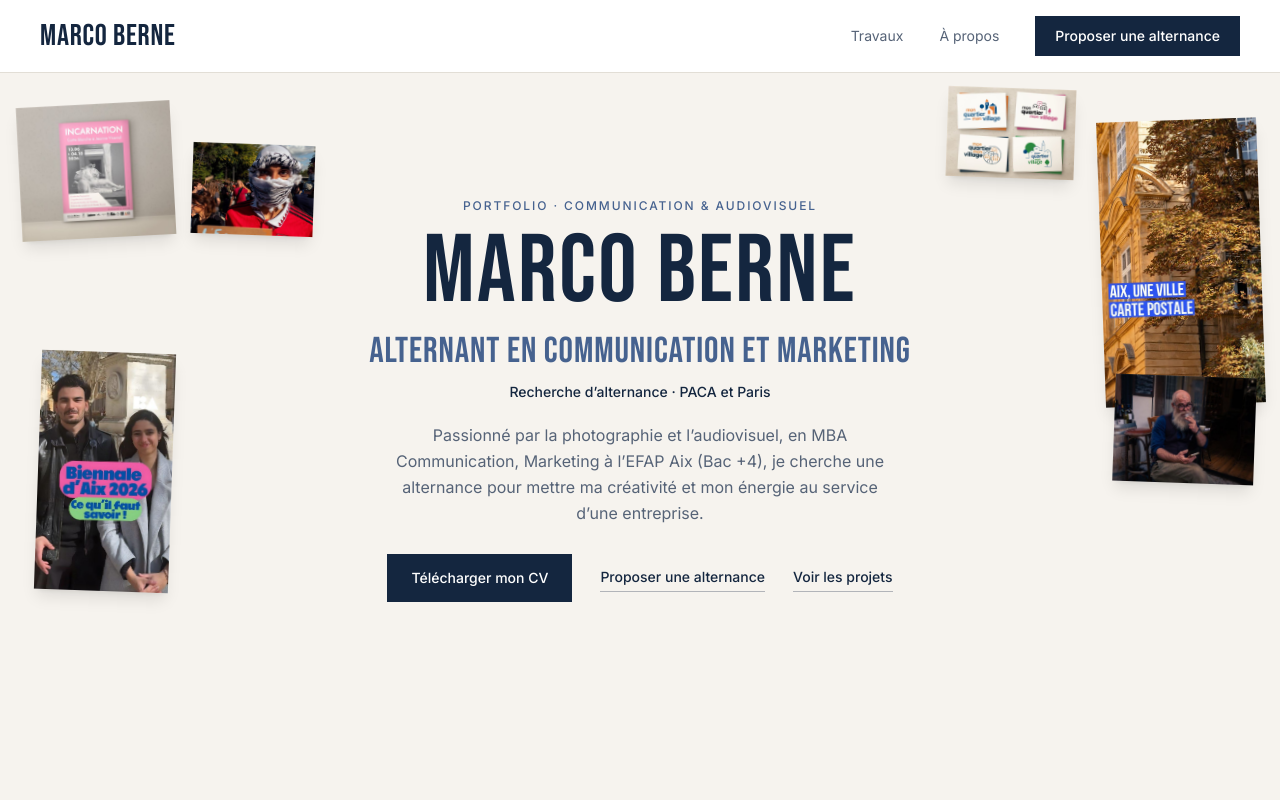
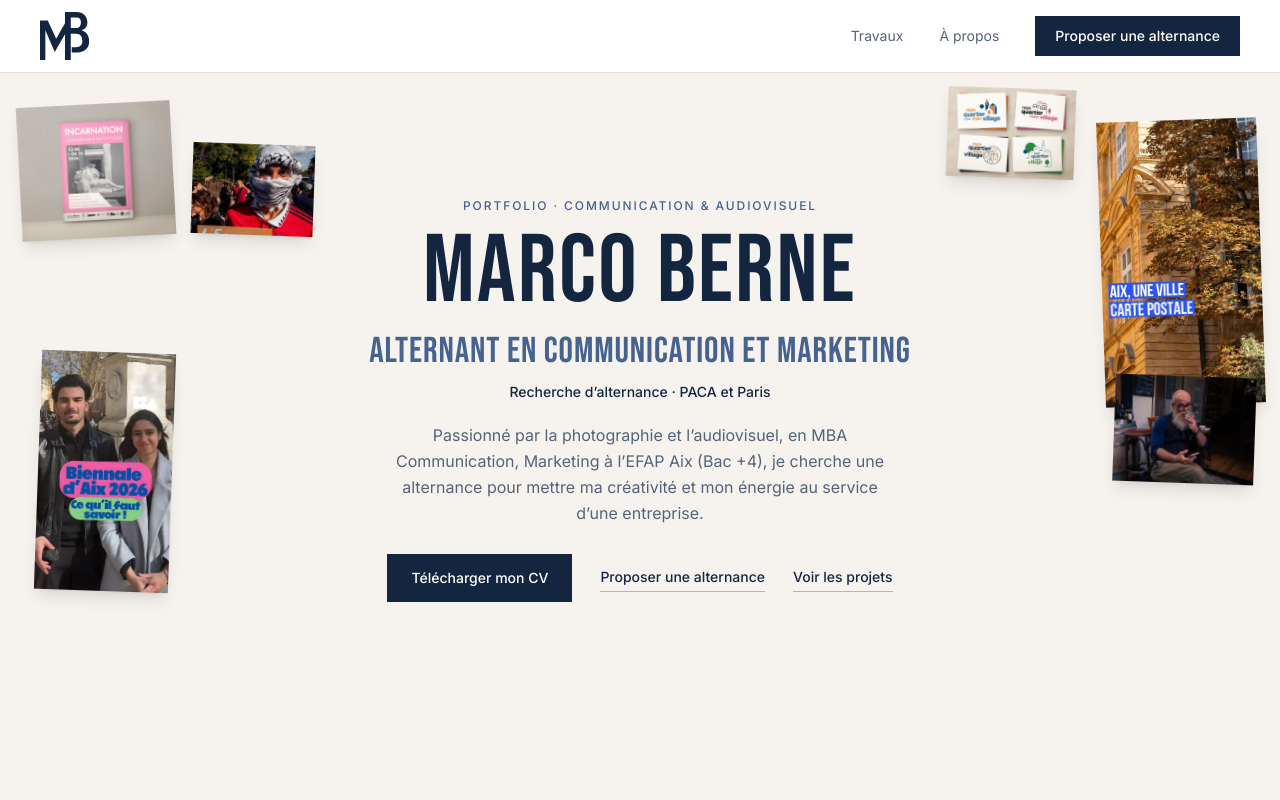
Before and after one commit to marcoberneportfolio/marcoberneportfolio.github.io, a React (Vite) app: page / in a window 1280 px wide. Shown: the top 800 px of the page. Built offline with nearby package versions, Linux system fonts and the light colour scheme.

Commit message:
Remplacer le nom par le monogramme MB dans l'en-tête
Co-Authored-By: Claude Opus 5.5 <noreply@anthropic.com>

```diff
--- a/src/components/site-header.tsx
+++ b/src/components/site-header.tsx
@@ -1,7 +1,8 @@
 import { useState } from 'react';
 import ActionLink from '@/components/ui/action-link';
 import CvLink from '@/components/ui/cv-link';
-import { COPY, CV, NAV, SITE } from '@/data/site';
+import Logo from '@/components/ui/logo';
+import { COPY, CV, NAV } from '@/data/site';
 
 export default function SiteHeader() {
 	const [open, setOpen] = useState(false);
@@ -10,8 +11,8 @@ export default function SiteHeader() {
 	return (
 		<header className="fixed inset-x-0 top-0 z-40 border-b border-line bg-paper">
 			<div className="mx-auto flex h-[72px] max-w-[1320px] items-center justify-between gap-6 px-5 md:px-10">
-				<ActionLink to="top" variant="quiet" onNavigate={close} className="border-0 py-0 font-display text-3xl font-normal tracking-wide whitespace-nowrap">
-					{SITE.name}
+				<ActionLink to="top" variant="quiet" onNavigate={close} className="border-0 py-0">
+					<Logo />
 				</ActionLink>
 
 				<nav aria-label="Navigation principale" className="hidden items-center gap-9 md:flex">
--- /dev/null
+++ b/src/components/ui/logo.tsx
@@ -0,0 +1,14 @@
+import { SITE } from '@/data/site';
+import { cn } from '@/lib/utils';
+
+/** MB monogram: the M rises into the back of a taller B, whose lower arm stops short of the upright. */
+export default function Logo({ className }: { className?: string }) {
+	return (
+		<svg viewBox="160 160 938 915" fill="currentColor" role="img" aria-label={SITE.name} className={cn('block h-12 w-auto', className)}>
+			<path
+				fillRule="evenodd"
+				d="M160 322H308L468 668L636 376V160H860C985 160 1063 245 1063 355C1063 435 1020 488 950 510C1040 537 1098 612 1098 720C1098 850 1000 933 850 933H765V832H845C925 832 968 790 968 715C968 625 925 573 848 573H747V1074H636V583L441 922L262 507V1075H160ZM747 266H858C915 266 940 300 940 355C940 430 905 467 848 467H747Z"
+			/>
+		</svg>
+	);
+}
```
Also changed, not shown: public/favicon.svg.
